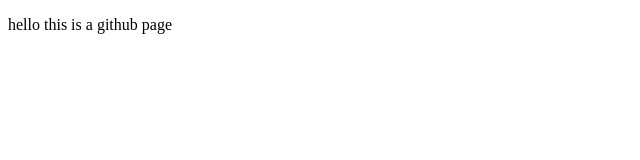
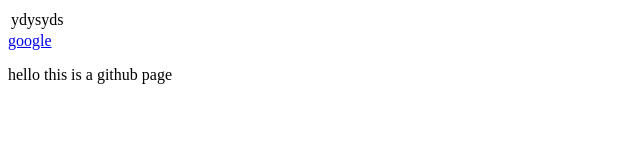
Before and after one commit to jainpiyush/Website, a plain HTML site: page index.html in a window 1280 px wide. Shown: the whole page, without its empty margins (0-640 px from the left). Drawn offline with Linux system fonts and the light colour scheme.

Commit message:
Update index.html

```diff
--- a/index.html
+++ b/index.html
@@ -9,6 +9,12 @@ and open the template in the editor.
         <meta http-equiv="Content-Type" content="text/html; charset=UTF-8">
     </head>
     <body>
+    <table>
+    <tr>
+    <td>ydysyds</td></tr>
+    </table>
+    <a href="www.google.com">google</a>
+
     <p>
         hello this is a github page
        </p>
```
